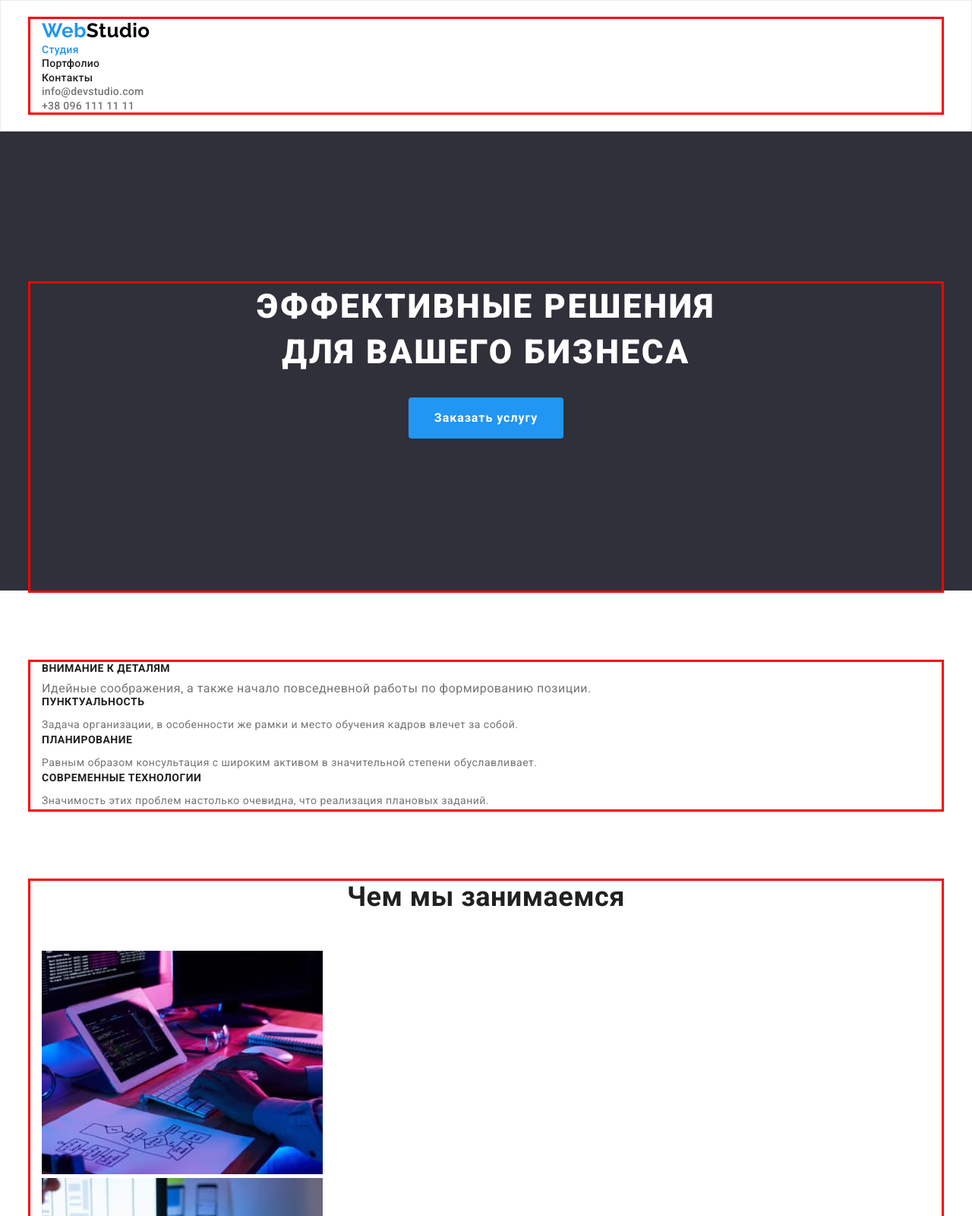
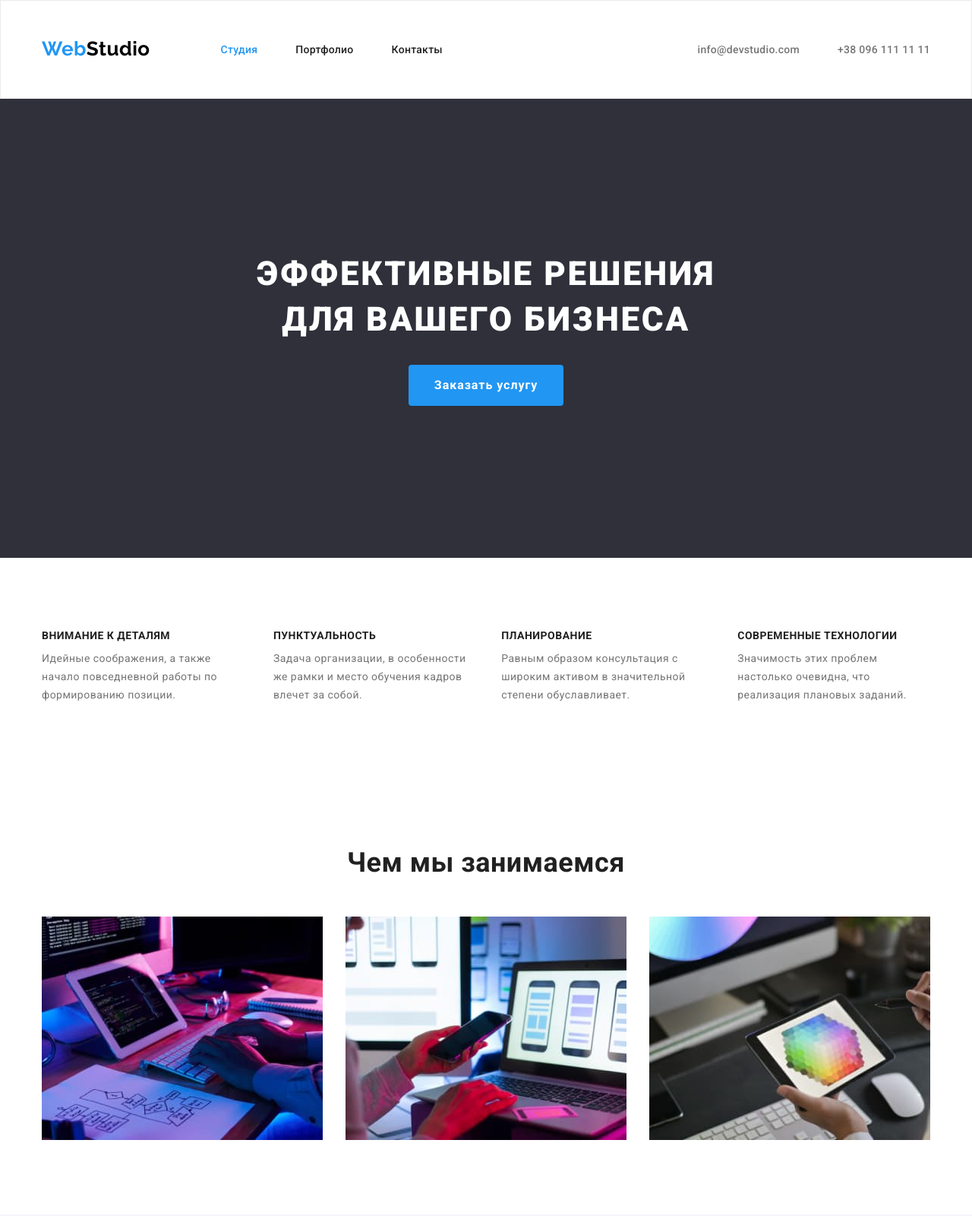
Before and after one commit to beligrous/goit-markup-hw-03, a plain HTML site: page index.html in a window 1280 px wide. Shown: the top 1600 px of the page at 76% size. Drawn offline with nearby package versions, Linux system fonts and the light colour scheme.

Commit message:
add flex sections for index

```diff
--- a/css/styles.css
+++ b/css/styles.css
@@ -2,6 +2,8 @@
 /* Цвет текста заголовков #212121 */
 /* Цвет текста адреса (почта и тел) rgba(255, 255, 255, 0.6) */
 /* Цвет текста при активности #2196F3 */
+
+/* Reset */
 :root {
   --title-color: #212121;
   --main-text-color: #757575;
@@ -32,8 +34,20 @@ ul {
   text-decoration: none;
 }
 
+.logo.link {
+  padding: 24px 0;
+}
+
+.head-list .link {
+  padding: 32px 0;
+}
+
 .list {
   list-style: none;
+}
+
+.head .list:not(:last-child) {
+  margin-right: 50px;
 }
 
 .container {
@@ -42,7 +56,6 @@ ul {
   margin-left: auto;
   margin-right: auto;
   padding: 0 15px;
-  outline: solid red;
 }
 
 /* Хедер */
@@ -53,6 +66,25 @@ ul {
   font-size: 14px;
   line-height: calc(16 / 14);
   letter-spacing: 0.02em;
+  display: block;
+}
+
+.head-list {
+  display: flex;
+}
+
+.menu {
+  margin-left: 93px;
+}
+
+.navigation {
+  display: flex;
+}
+
+.line {
+  display: flex;
+  justify-content: space-between;
+  align-items: center;
 }
 
 .logo {
@@ -73,6 +105,7 @@ ul {
   font-size: 14px;
   line-height: calc(16 / 14);
   letter-spacing: 0.02em;
+  display: block;
 }
 
 .head-title:hover,
@@ -158,6 +191,10 @@ ul {
   background-color: var(--activ-text-color);
 }
 
+.section {
+  padding: 94px 0;
+}
+
 /* Ценности  */
 
 .visually-hidden {
@@ -173,8 +210,12 @@ ul {
   margin: -1px;
 }
 
-.values {
-  padding-top: 94px;
+.values-list {
+  display: flex;
+}
+
+.values-list .list:not(:last-child) {
+  margin-right: 30px;
 }
 
 .values-title {
@@ -193,8 +234,9 @@ ul {
 
 /* Чем мы занимаемся */
 
-.doing {
-  padding: 94px 0;
+.doing-list {
+  display: flex;
+  justify-content: space-between;
 }
 
 .doing-title {
@@ -209,7 +251,11 @@ ul {
 
 .team {
   background-color: #f5f4fa;
-  padding: 94px 0;
+}
+
+.team-list {
+  display: flex;
+  gap: 30px;
 }
 
 .team-title {
@@ -227,7 +273,6 @@ ul {
   text-align: center;
   color: var(--title-color);
   margin-bottom: 10px;
-  margin-top: 30px;
 }
 
 .team-member-text {
@@ -235,7 +280,15 @@ ul {
   line-height: calc(19 / 16);
   text-align: center;
   color: var(--main-text-color);
-  margin-bottom: 30px;
+}
+
+.member-description {
+  background-color: #ffffff;
+  padding: 30px 0;
+}
+
+.image {
+  display: block;
 }
 
 /* Образцы работ портфолио */
--- a/index.html
+++ b/index.html
@@ -23,12 +23,12 @@
   <body>
     <!-- Шапка -->
     <header class="head">
-      <div class="container">
-        <nav>
+      <div class="container line">
+        <nav class="navigation">
           <a class="logo link" href="./index.html" lang="en"
             ><span class="logo-color logo">Web</span>Studio</a
           >
-          <ul class="head-list">
+          <ul class="head-list menu">
             <li class="list">
               <a class="head-title link current" href="./index.html">Студия</a>
             </li>
@@ -66,13 +66,13 @@
         </div>
       </section>
       <!-- Секция без заголовка -->
-      <section class="values">
+      <section class="values section">
         <div class="container">
           <h2 class="visually-hidden">Ценности нашей компании</h2>
           <ul class="values-list">
             <li class="list">
               <h3 class="values-title">Внимание к деталям</h3>
-              <p>
+              <p class="values-text">
                 Идейные соображения, а также начало повседневной работы по
                 формированию позиции.
               </p>
@@ -102,10 +102,10 @@
         </div>
       </section>
       <!-- Чем занимаемся -->
-      <section class="doing">
+      <section class="doing section">
         <div class="container">
           <h2 class="doing-title">Чем мы занимаемся</h2>
-          <ul>
+          <ul class="doing-list">
             <li class="list">
               <img
                 width="370"
@@ -131,45 +131,57 @@
         </div>
       </section>
       <!-- Наша команда -->
-      <section class="team">
+      <section class="team section">
         <div class="container">
           <h2 class="team-title">Наша команда</h2>
-          <ul>
+          <ul class="team-list">
             <li class="list">
               <img
+                class="image"
                 width="270"
                 src="./images/img-product-designer.jpg"
                 alt="Фото Игорь Демьяненко"
               />
+              <div class="member-description">
                 <h3 class="team-member-title">Игорь Демьяненко</h3>
                 <p class="team-member-text" lang="en">Product Designer</p>
+              </div>
             </li>
             <li class="list">
               <img
+                class="image"
                 width="270"
                 src="./images/img-frontend-developer.jpg"
                 alt="Фото Ольга Репина"
               />
+              <div class="member-description">
                 <h3 class="team-member-title">Ольга Репина</h3>
                 <p class="team-member-text" lang="en">Frontend Developer</p>
+              </div>
             </li>
             <li class="list">
               <img
+                class="image"
                 width="270"
                 src="./images/img-marketing.jpg"
                 alt="Фото Николай Тарасов"
               />
+              <div class="member-description">
                 <h3 class="team-member-title">Николай Тарасов</h3>
                 <p class="team-member-text" lang="en">Marketing</p>
+              </div>
             </li>
             <li class="list">
               <img
+                class="image"
                 width="270"
                 src="./images/img-ui-designer.jpg"
                 alt="Фото Михаил Ермаков"
               />
+              <div class="member-description">
                 <h3 class="team-member-title">Михаил Ермаков</h3>
                 <p class="team-member-text" lang="en">UI Designer</p>
+              </div>
             </li>
           </ul>
         </div>
```
Also changed, not shown: portfolio.html (+3 -3 lines). Lines whose indentation alone changed are shown as unchanged.
